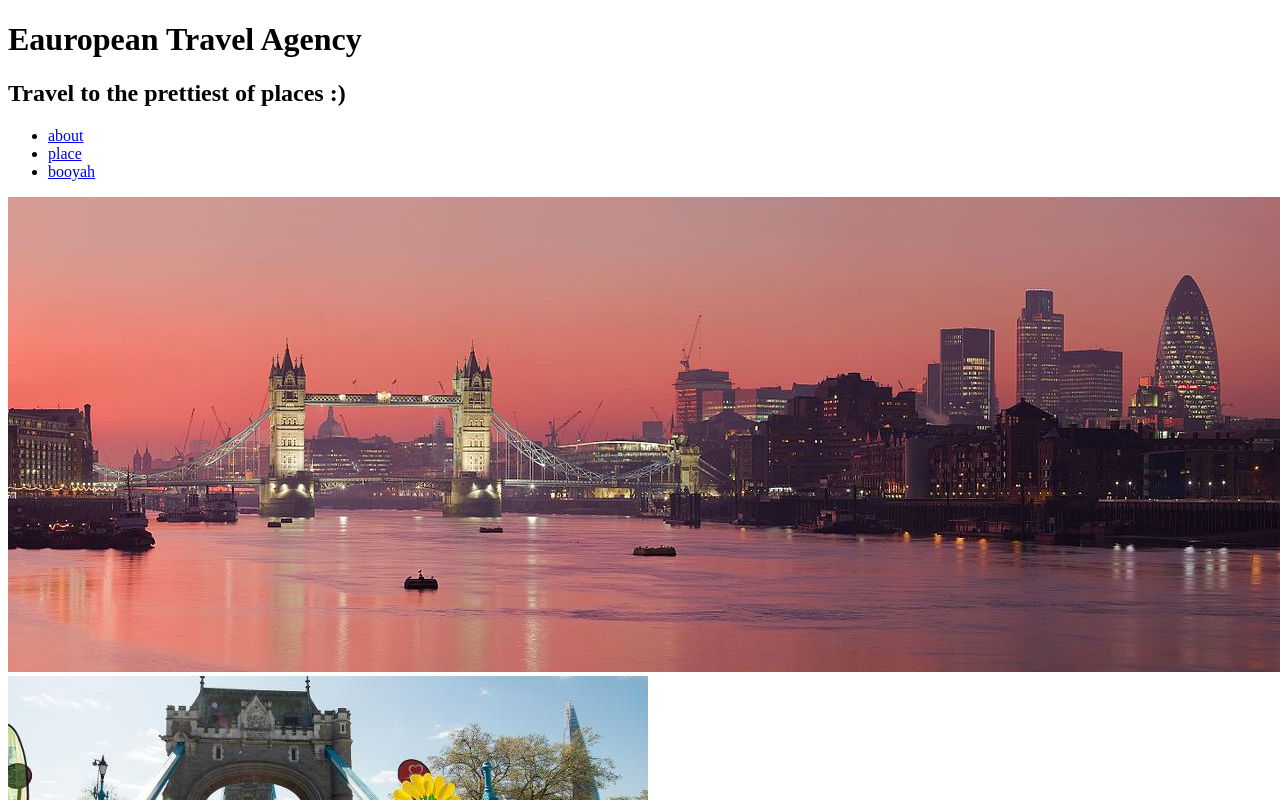
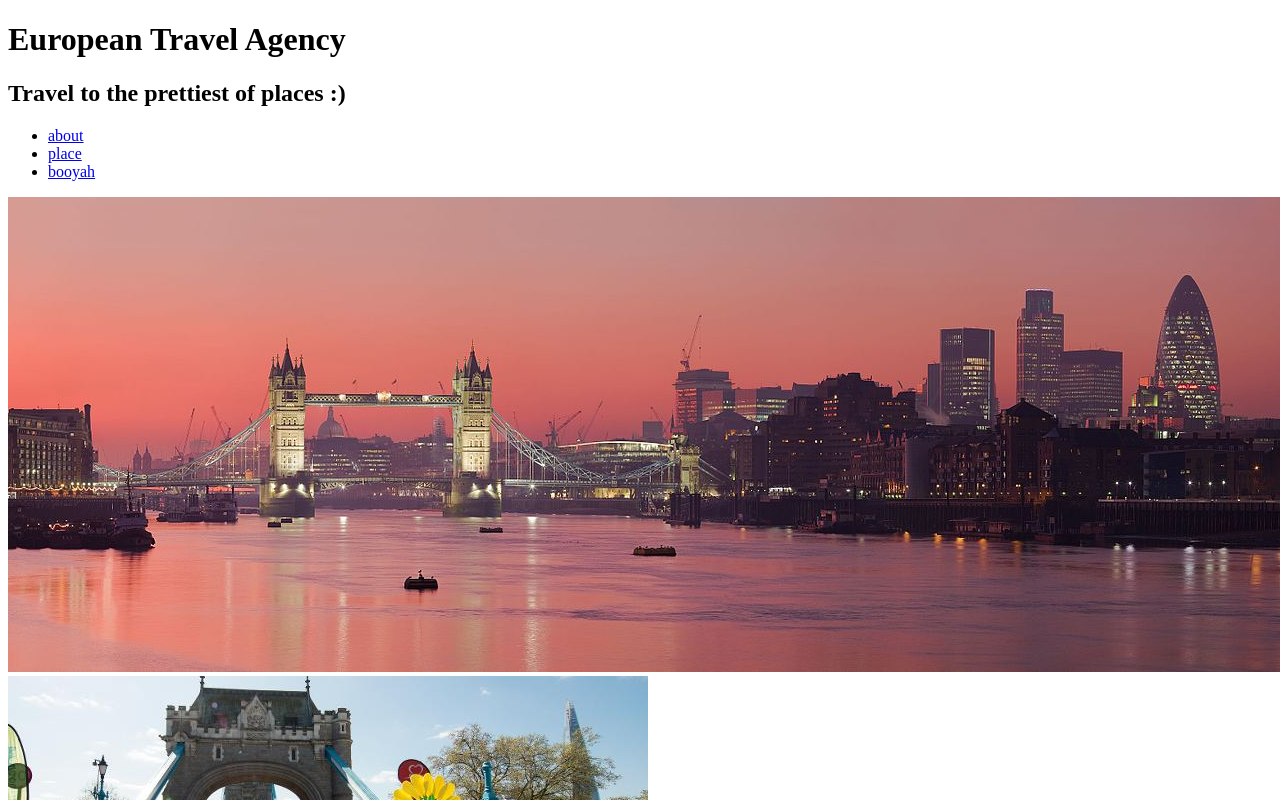
Before and after one commit to SSRDrop/assignment1, a plain HTML site: page index.html in a window 1280 px wide. Shown: the top 800 px of the page. Drawn offline with Linux system fonts and the light colour scheme.

Commit message:
Update index.html

```diff
--- a/index.html
+++ b/index.html
@@ -10,7 +10,7 @@
 <body>
     <div class="container">
         <header>
-           <h1>Eauropean Travel Agency</h1>
+           <h1>European Travel Agency</h1>
            <h2>Travel to the prettiest of places :)</h2>
         </header>
         <nav>
```
